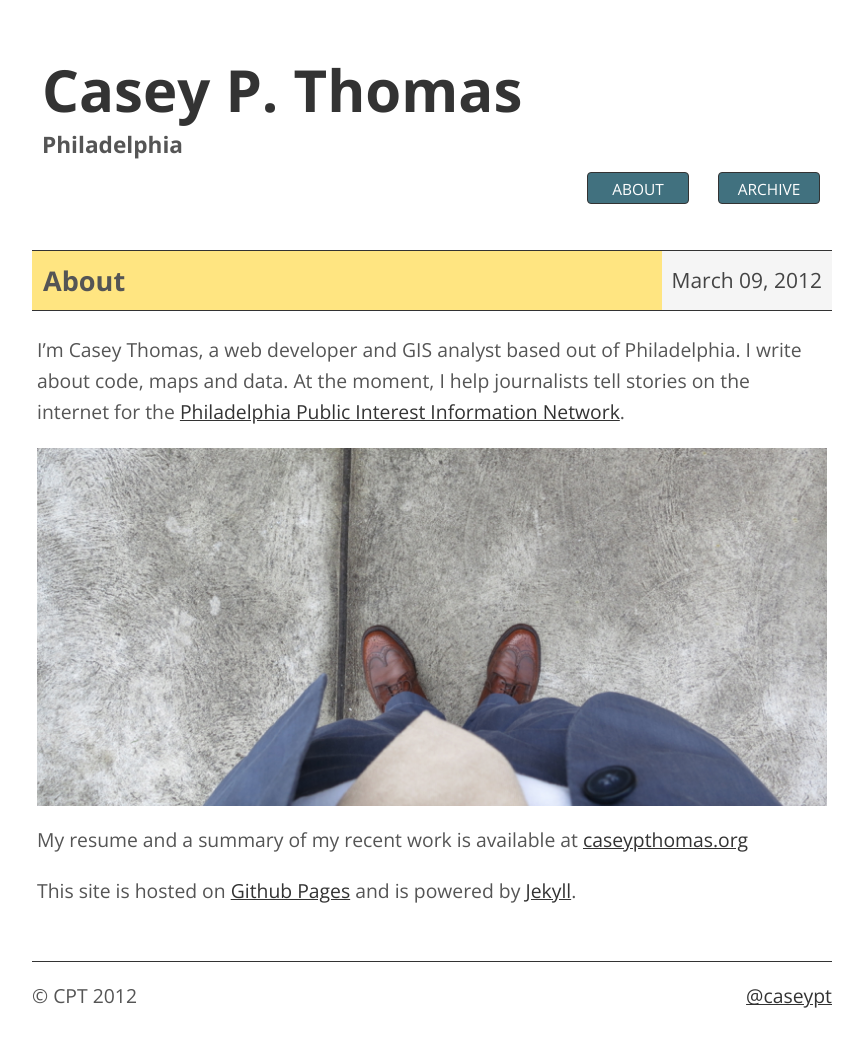
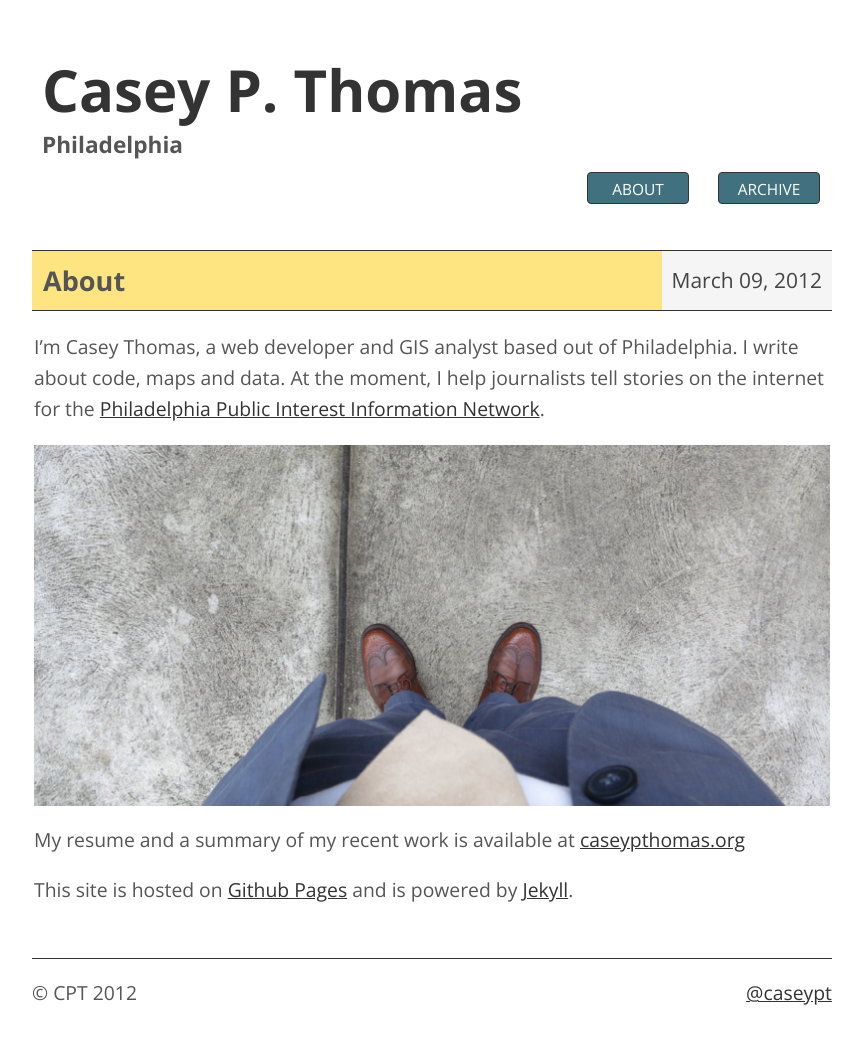
Before and after one commit to caseycesari/caseycesari.github.com, a Jekyll site: the page built from about/index.md, in a window 1280 px wide and 1052 px high. Shown: the top 1047 px of the window, without its empty margins (208-1071 px from the left). Built offline with Jekyll 4.4.1, drawn with Linux system fonts in a browser that asks for light colours; nearby versions of some CDN libraries.

Commit message:
more responsive tweaks

```diff
--- a/css/base.css
+++ b/css/base.css
@@ -121,7 +121,7 @@
     margin-bottom: 30px;
 }
 .post div {
-    padding: 5px;
+    padding: 2px;
 }
 .post header {
     background: #ffe581;
@@ -210,9 +210,6 @@
         font-size: 1.1em;
         padding: 6px 4px;
     }
-    .post p {
-        padding: 10px;
-    }
 }
 
 @media all and (max-width: 400px) {
@@ -237,6 +234,9 @@
         padding: 5px 5px 0px 5px;
     }
     .post div {
-        padding: 10px;
+        padding: 2px;
+    }
+    .post {
+        font-size: 14px;
     }
 }
```
